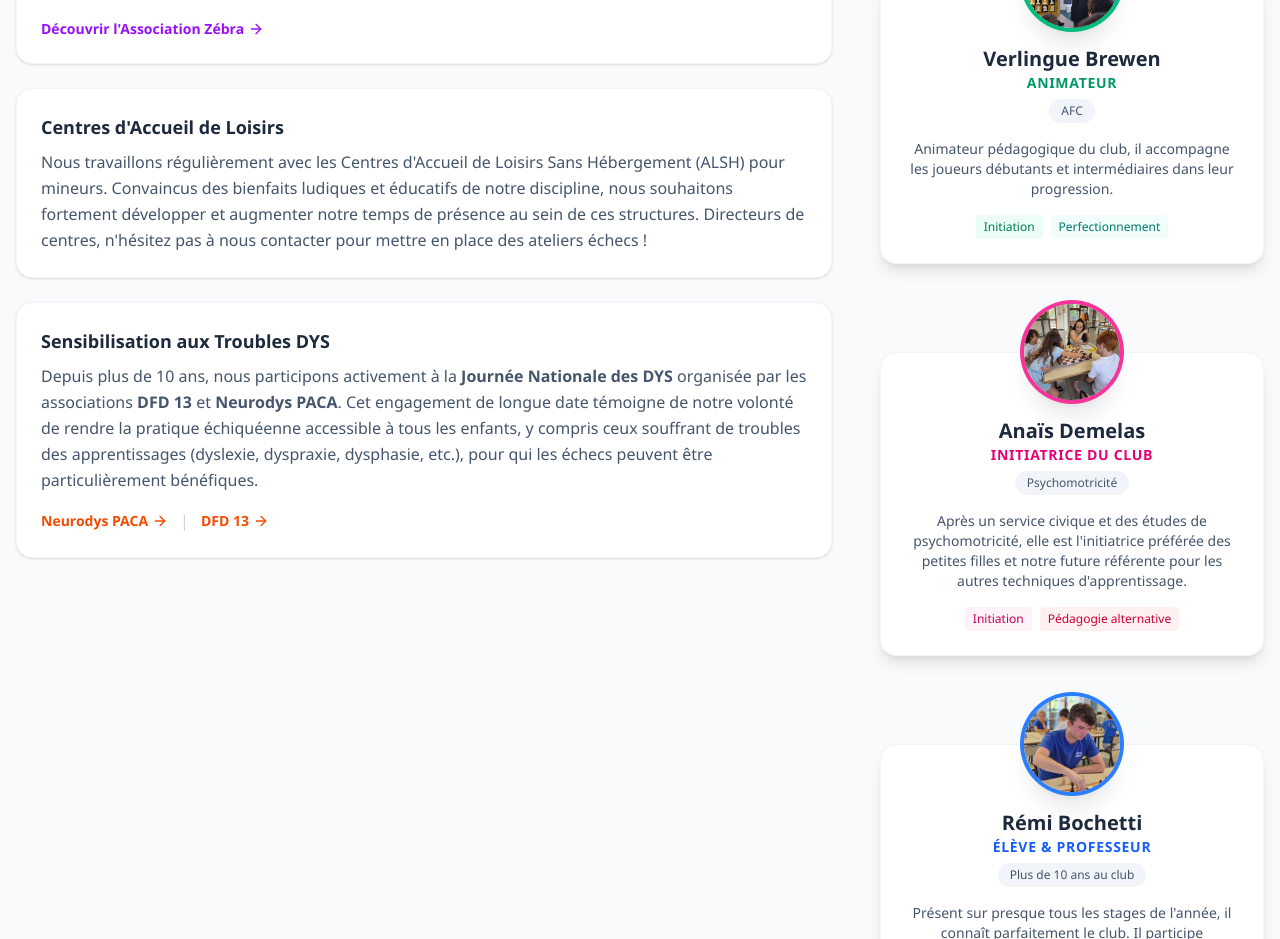
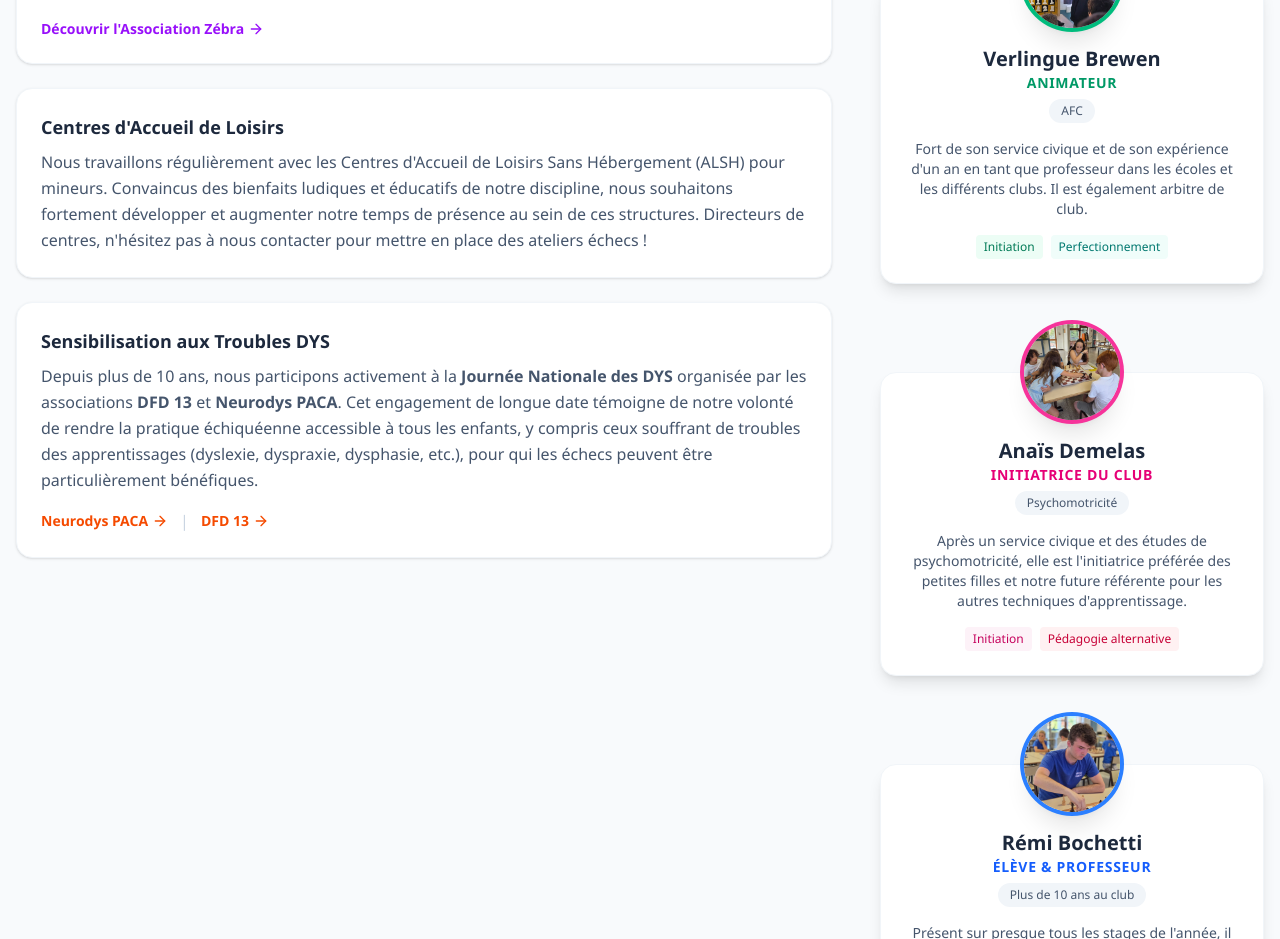
Before and after one commit to jgiraudeau/ac_echecs_calanques, a Next.js app: page /club in a window 1280 px wide. Shown: the part 2180-3119 px from the top of the page. Built offline with nearby package versions, Linux system fonts and the light colour scheme.

Commit message:
Update Brewen's description on club page

```diff
--- a/src/app/club/page.tsx
+++ b/src/app/club/page.tsx
@@ -301,7 +301,7 @@ export default function ClubPage() {
                                 <div className="text-emerald-600 font-bold text-sm uppercase tracking-wider mb-1">Animateur</div>
                                 <div className="inline-block bg-slate-100 text-slate-600 px-3 py-1 rounded-full text-xs mb-4">AFC</div>
                                 <p className="text-slate-600 text-sm mb-4">
-                                    Animateur pédagogique du club, il accompagne les joueurs débutants et intermédiaires dans leur progression.
+                                    Fort de son service civique et de son expérience d'un an en tant que professeur dans les écoles et les différents clubs. Il est également arbitre de club.
                                 </p>
                                 <div className="flex flex-wrap gap-2 justify-center">
                                     <span className="bg-emerald-50 text-emerald-700 text-xs px-2 py-1 rounded font-medium">Initiation</span>
```
